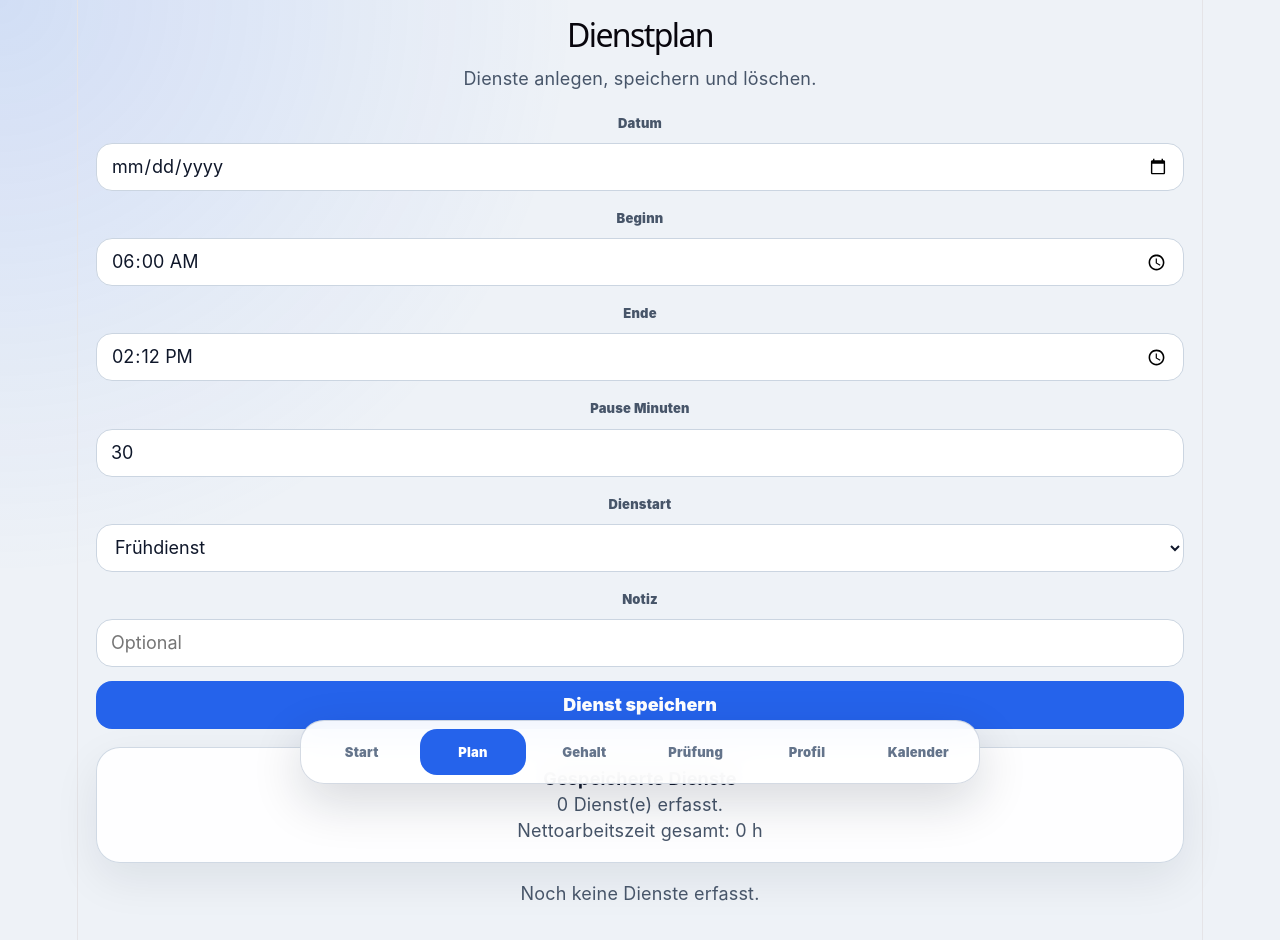
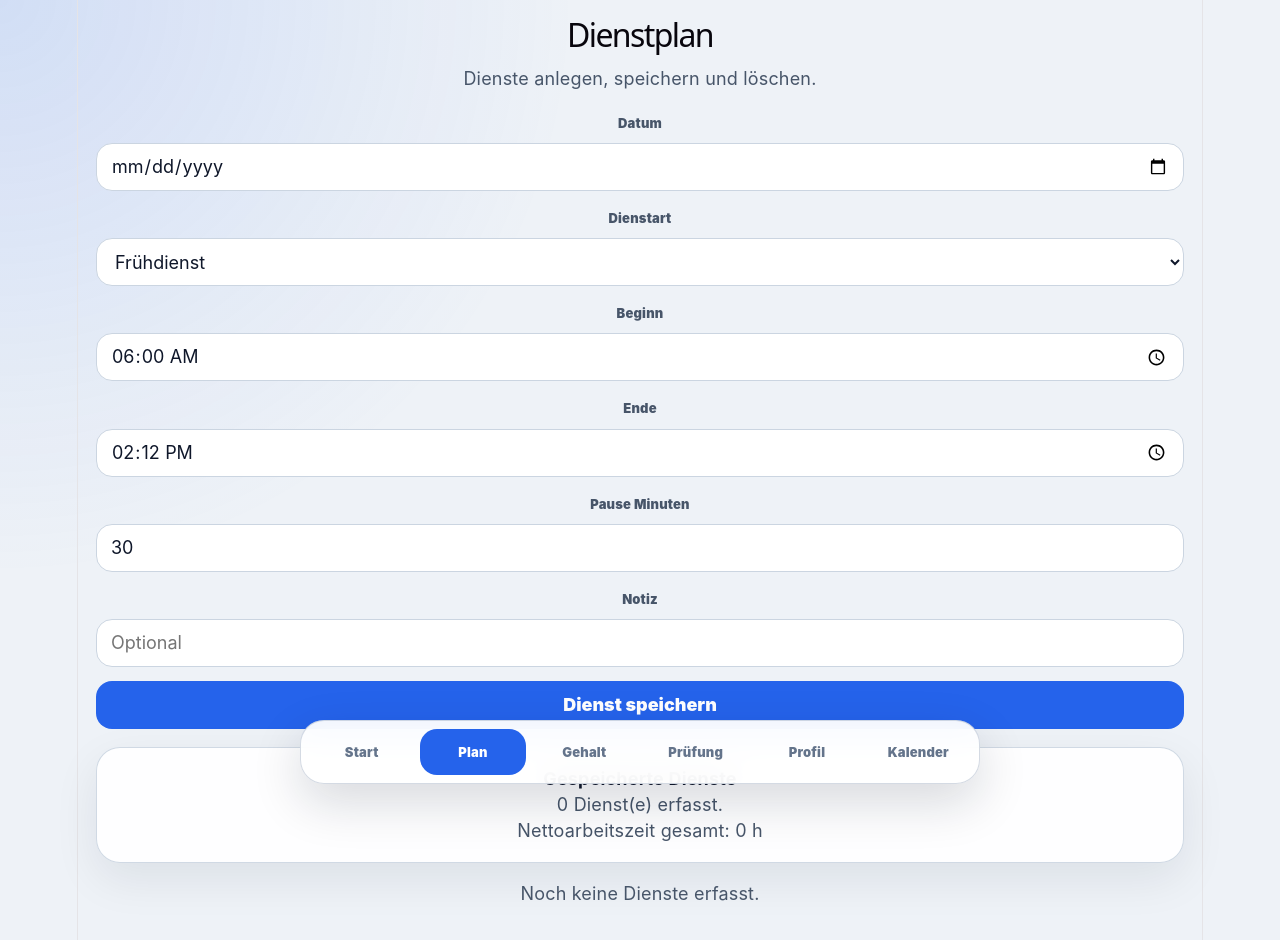
Before and after one commit to vladularu/carecheck-web, a React (Vite) app: page /plan in a window 1280 px wide. Shown: the top 940 px of the page. Built offline with nearby package versions, Linux system fonts and the light colour scheme.

Commit message:
v0.9.8 Dienstvorlagen mit Standardzeiten

```diff
--- a/src/components/ShiftForm.tsx
+++ b/src/components/ShiftForm.tsx
@@ -7,6 +7,12 @@ interface ShiftFormProps {
   initialDate?: string;
   initialShift?: Shift;
   onDone?: () => void;
+}
+
+interface ShiftTemplate {
+  startTime: string;
+  endTime: string;
+  breakMinutes: number;
 }
 
 const shiftOptions: { value: ShiftType; label: string }[] = [
@@ -21,6 +27,54 @@ const shiftOptions: { value: ShiftType; label: string }[] = [
   { value: "CUSTOM", label: "Individuell" },
 ];
 
+const shiftTemplates: Record<ShiftType, ShiftTemplate> = {
+  EARLY: {
+    startTime: "06:00",
+    endTime: "14:12",
+    breakMinutes: 30,
+  },
+  LATE: {
+    startTime: "13:18",
+    endTime: "21:30",
+    breakMinutes: 30,
+  },
+  NIGHT: {
+    startTime: "21:00",
+    endTime: "07:30",
+    breakMinutes: 60,
+  },
+  DAY: {
+    startTime: "08:00",
+    endTime: "16:12",
+    breakMinutes: 30,
+  },
+  TRAINING: {
+    startTime: "08:00",
+    endTime: "16:12",
+    breakMinutes: 30,
+  },
+  VACATION: {
+    startTime: "08:00",
+    endTime: "16:12",
+    breakMinutes: 30,
+  },
+  SICK: {
+    startTime: "08:00",
+    endTime: "16:12",
+    breakMinutes: 30,
+  },
+  FREE: {
+    startTime: "00:00",
+    endTime: "00:00",
+    breakMinutes: 0,
+  },
+  CUSTOM: {
+    startTime: "08:00",
+    endTime: "16:12",
+    breakMinutes: 30,
+  },
+};
+
 export default function ShiftForm({
   onAddShift,
   onUpdateShift,
@@ -30,11 +84,17 @@ export default function ShiftForm({
 }: ShiftFormProps) {
   const isEditing = Boolean(initialShift);
 
+  const initialTemplate = shiftTemplates[initialShift?.type ?? "EARLY"];
+
   const [date, setDate] = useState(initialShift?.date ?? initialDate ?? "");
-  const [startTime, setStartTime] = useState(initialShift?.startTime ?? "06:00");
-  const [endTime, setEndTime] = useState(initialShift?.endTime ?? "14:12");
+  const [startTime, setStartTime] = useState(
+    initialShift?.startTime ?? initialTemplate.startTime,
+  );
+  const [endTime, setEndTime] = useState(
+    initialShift?.endTime ?? initialTemplate.endTime,
+  );
   const [breakMinutes, setBreakMinutes] = useState(
-    initialShift?.breakMinutes ?? 30,
+    initialShift?.breakMinutes ?? initialTemplate.breakMinutes,
   );
   const [type, setType] = useState<ShiftType>(initialShift?.type ?? "EARLY");
   const [note, setNote] = useState(initialShift?.note ?? "");
@@ -55,11 +115,26 @@ export default function ShiftForm({
     }
   }, [initialDate, initialShift]);
 
+  function applyTemplate(nextType: ShiftType) {
+    const template = shiftTemplates[nextType];
+
+    setStartTime(template.startTime);
+    setEndTime(template.endTime);
+    setBreakMinutes(template.breakMinutes);
+  }
+
+  function handleTypeChange(nextType: ShiftType) {
+    setType(nextType);
+    applyTemplate(nextType);
+  }
+
   function resetAddForm() {
+    const template = shiftTemplates.EARLY;
+
     setDate(initialDate ?? "");
-    setStartTime("06:00");
-    setEndTime("14:12");
-    setBreakMinutes(30);
+    setStartTime(template.startTime);
+    setEndTime(template.endTime);
+    setBreakMinutes(template.breakMinutes);
     setType("EARLY");
     setNote("");
   }
@@ -116,6 +191,20 @@ export default function ShiftForm({
       </label>
 
       <label className="field">
+        <span>Dienstart</span>
+        <select
+          value={type}
+          onChange={(event) => handleTypeChange(event.target.value as ShiftType)}
+        >
+          {shiftOptions.map((option) => (
+            <option value={option.value} key={option.value}>
+              {option.label}
+            </option>
+          ))}
+        </select>
+      </label>
+
+      <label className="field">
         <span>Beginn</span>
         <input
           type="time"
@@ -150,20 +239,6 @@ export default function ShiftForm({
       </label>
 
       <label className="field">
-        <span>Dienstart</span>
-        <select
-          value={type}
-          onChange={(event) => setType(event.target.value as ShiftType)}
-        >
-          {shiftOptions.map((option) => (
-            <option value={option.value} key={option.value}>
-              {option.label}
-            </option>
-          ))}
-        </select>
-      </label>
-
-      <label className="field">
         <span>Notiz</span>
         <input
           placeholder="Optional"
--- a/src/services/calculation/workingTimeCalculator.ts
+++ b/src/services/calculation/workingTimeCalculator.ts
@@ -14,7 +14,15 @@ function roundToTwoDecimals(value: number): number {
   return Math.round(value * 100) / 100;
 }
 
+function isZeroHourShift(shift: Shift): boolean {
+  return shift.type === "FREE";
+}
+
 export function calculateGrossHours(shift: Shift): number {
+  if (isZeroHourShift(shift)) {
+    return 0;
+  }
+
   const start = toDateTime(shift.date, shift.startTime);
   const end = toDateTime(shift.date, shift.endTime);
 
@@ -29,6 +37,10 @@ export function calculateGrossHours(shift: Shift): number {
 }
 
 export function calculateNetHours(shift: Shift): number {
+  if (isZeroHourShift(shift)) {
+    return 0;
+  }
+
   const grossHours = calculateGrossHours(shift);
   const breakHours = shift.breakMinutes / 60;
 
```
